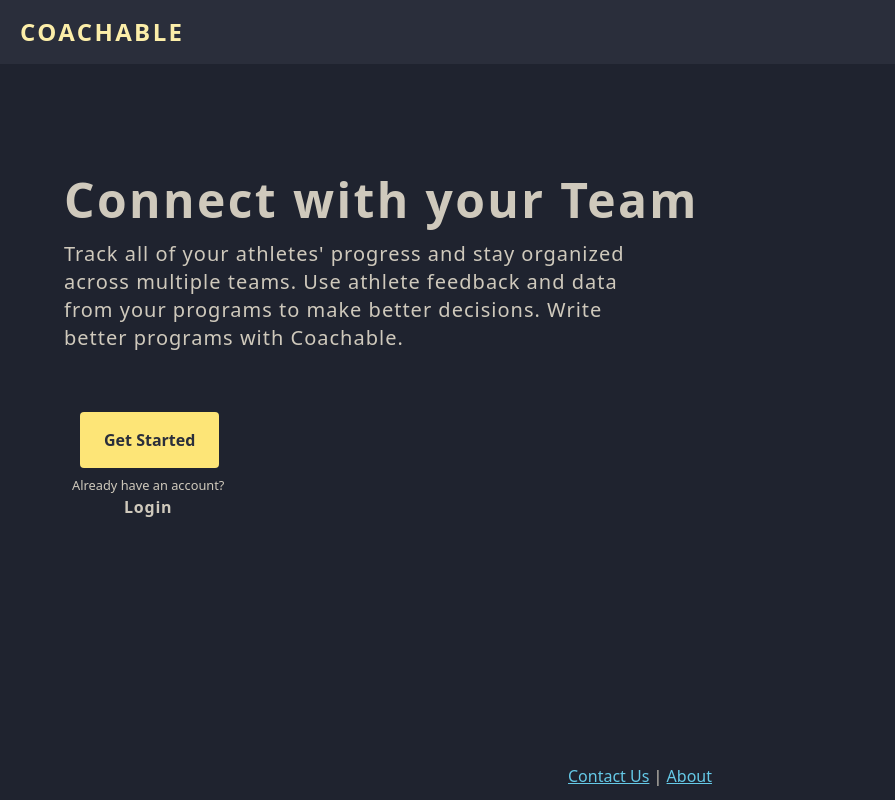
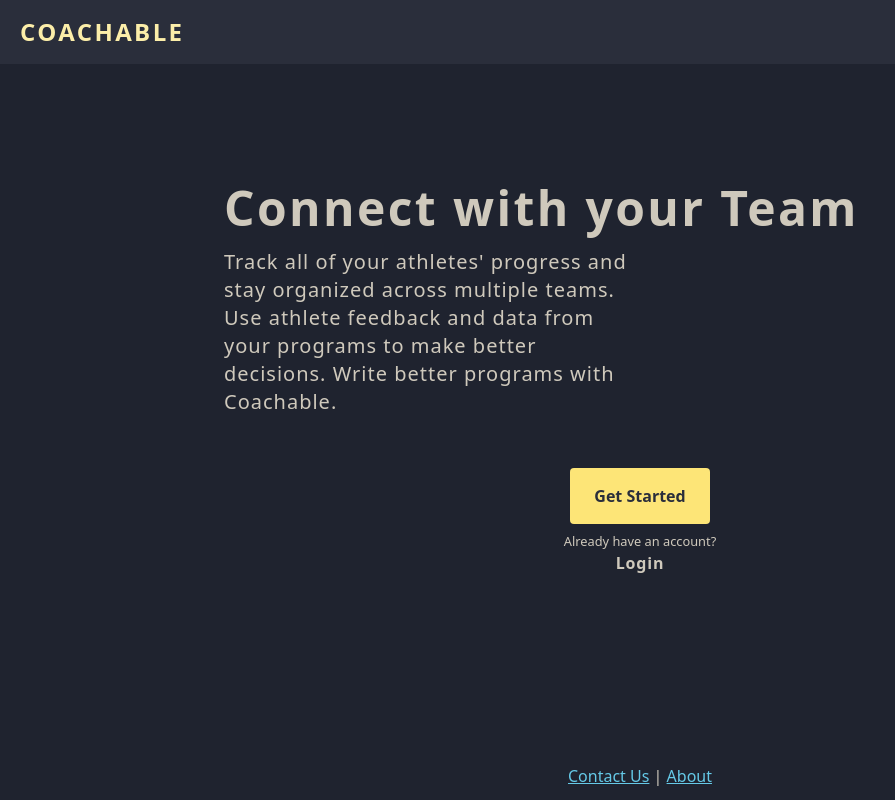
Before and after one commit to sg55kg/coach_app, a SvelteKit app in the folder client/: page / in a window 1280 px wide. Shown: the whole page, without its empty margins (0-895 px from the left). Built offline with nearby package versions, Linux system fonts and the light colour scheme.

Commit message:
style login page for mobile

```diff
--- a/client/src/routes/+page.svelte
+++ b/client/src/routes/+page.svelte
@@ -30,18 +30,18 @@
 	<meta name="description" content="Coachable app" />
 </svelte:head>
 
-<section class="flex flex-col w-screen">
+<section class="flex flex-col w-screen mt-0 md:mt-8">
 
-		<div class="w-full px-16">
+		<div class="w-full md:w-9/12 px-16">
 			<h1 class="text-5xl font-bold tracking-wider">Connect with your Team</h1>
-			<div class="w-6/12">
-				<h1 class="text-xl text-wrap w-2 my-4 tracking-wider">
+			<div class="w-full md:w-6/12">
+				<h1 class="text-xl text-wrap w-full md:w-2 my-4 tracking-wider">
 					Track all of your athletes' progress and stay organized across multiple teams. Use athlete feedback and data from your programs to make better decisions. Write better programs with Coachable.
 				</h1>
 			</div>
-			<div class="flex flex-col text-center justify-center items-start m-2 mt-10">
+			<div class="flex flex-col text-center justify-center items-center m-2 mt-8">
 				{#if !$isAuthenticated}
-					<button on:click={login} class="text-gray-200 bg-yellow rounded p-4 px-6 font-bold text-center hover:bg-yellow-shade mx-2 mt-5 mb-2">
+					<button on:click={login} class="justify-center text-gray-200 bg-yellow rounded p-4 px-6 font-bold text-center hover:bg-yellow-shade mx-2 mt-5 mb-2">
 						Get Started
 					</button>
 					<div class="flex flex-col items-start">
```
